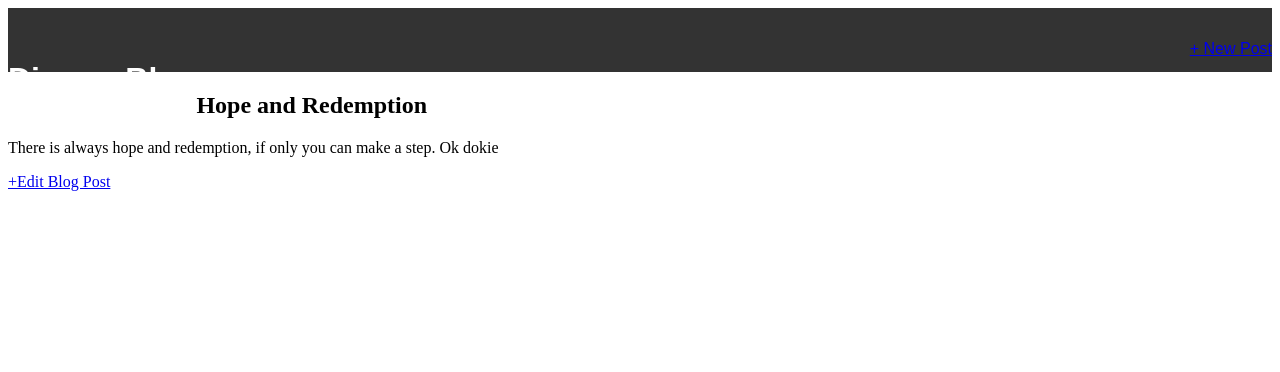
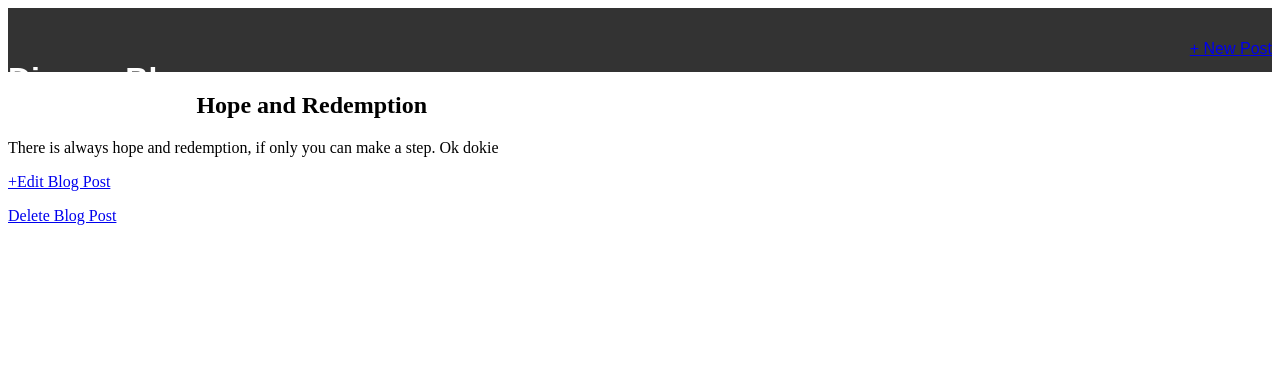
Before and after one commit to K3vwe/BLog-Application, a Django app: page /post/1/ in a window 1280 px wide. Shown: the top 372 px of the page. Run offline with Django 3.2, Linux system fonts and the light colour scheme; data comes from the database, SQL or seed files in the repository; both versions use the stored data as it was after the commit.

Commit message:
delete blog post function

```diff
--- a/blog/urls.py
+++ b/blog/urls.py
@@ -1,8 +1,9 @@
 from django.urls import path
-from .views import BlogListView, BlogDetailView, BlogCreateView, BlogUpdateView
+from .views import BlogListView, BlogDetailView, BlogCreateView, BlogUpdateView, BlogDeleteView
 
 
 urlpatterns = [
+    path('post/<int:pk>/delete/', BlogDeleteView.as_view(), name='post_delete'),
     path('post/<int:pk>/edit/', BlogUpdateView.as_view(), name='post_edit'),
     path('post/new/', BlogCreateView.as_view(), name='post_new'),
     path('post/<int:pk>/', BlogDetailView.as_view(), name='post_detail'),
--- a/blog/views.py
+++ b/blog/views.py
@@ -1,6 +1,8 @@
 from django.shortcuts import render
 from django.views.generic import ListView, DetailView
-from django.views.generic.edit import CreateView, UpdateView
+from django.views.generic.edit import CreateView, UpdateView, DeleteView
+from django.urls import reverse_lazy
+
 from .models import Post
 
 # Create your views here.
@@ -25,3 +27,9 @@ class BlogUpdateView(UpdateView):
     model = Post
     template_name = 'edit_post.html'
     fields = ['title', 'body']
+
+# Delete Blog Post from the database
+class BlogDeleteView(DeleteView):
+    model = Post
+    template_name = 'post_delete.html'
+    success_url = reverse_lazy('home')
--- a/templates/post_detail.html
+++ b/templates/post_detail.html
@@ -5,5 +5,6 @@
   <p>{{ post.body }}</p>
 </div>
 
-<a href="{% url 'post_edit' post.pk %}">+Edit Blog Post</a>
+<p><a href="{% url 'post_edit' post.pk %}">+Edit Blog Post</a></p>
+<p><a href="{% url 'post_delete' post.pk %}">Delete Blog Post</a></p>
 {% endblock content %}
```
Also changed, not shown: templates/post_delete.html (added, +10 -0 lines), db.sqlite3.
